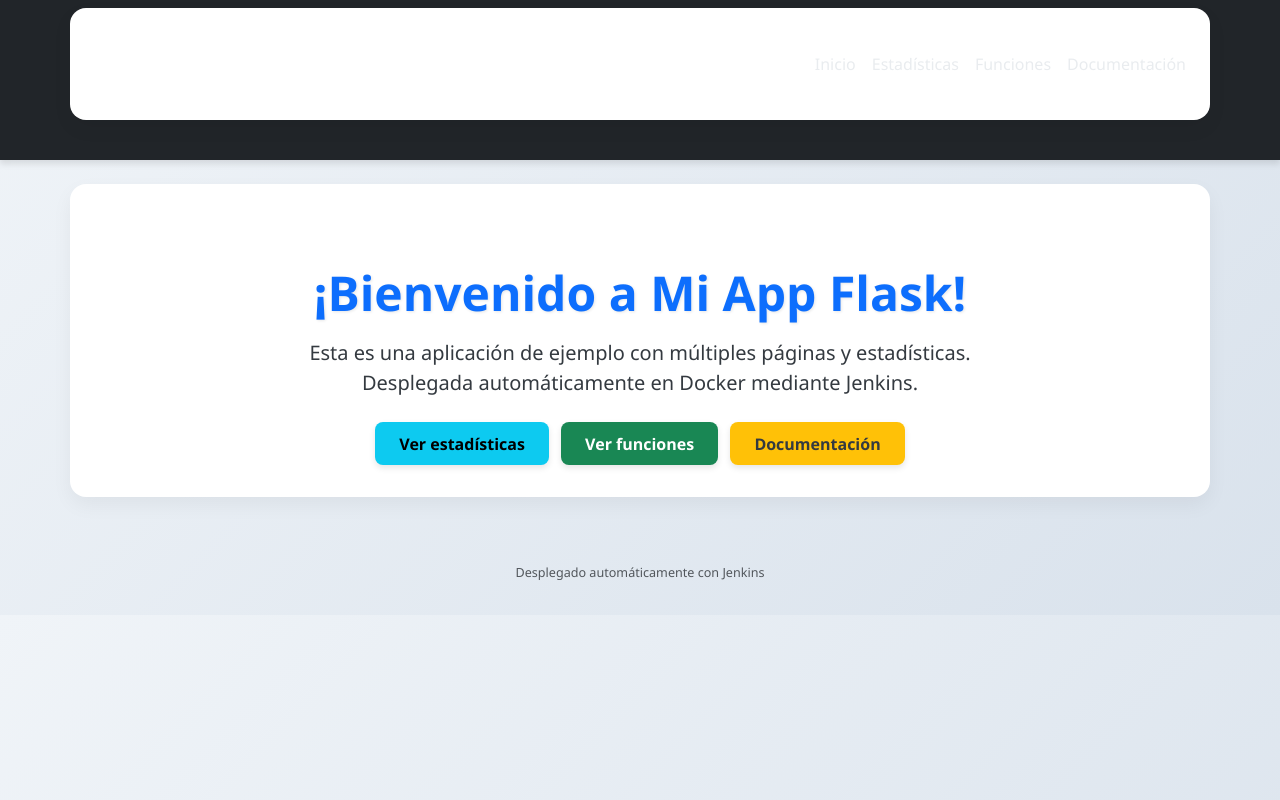
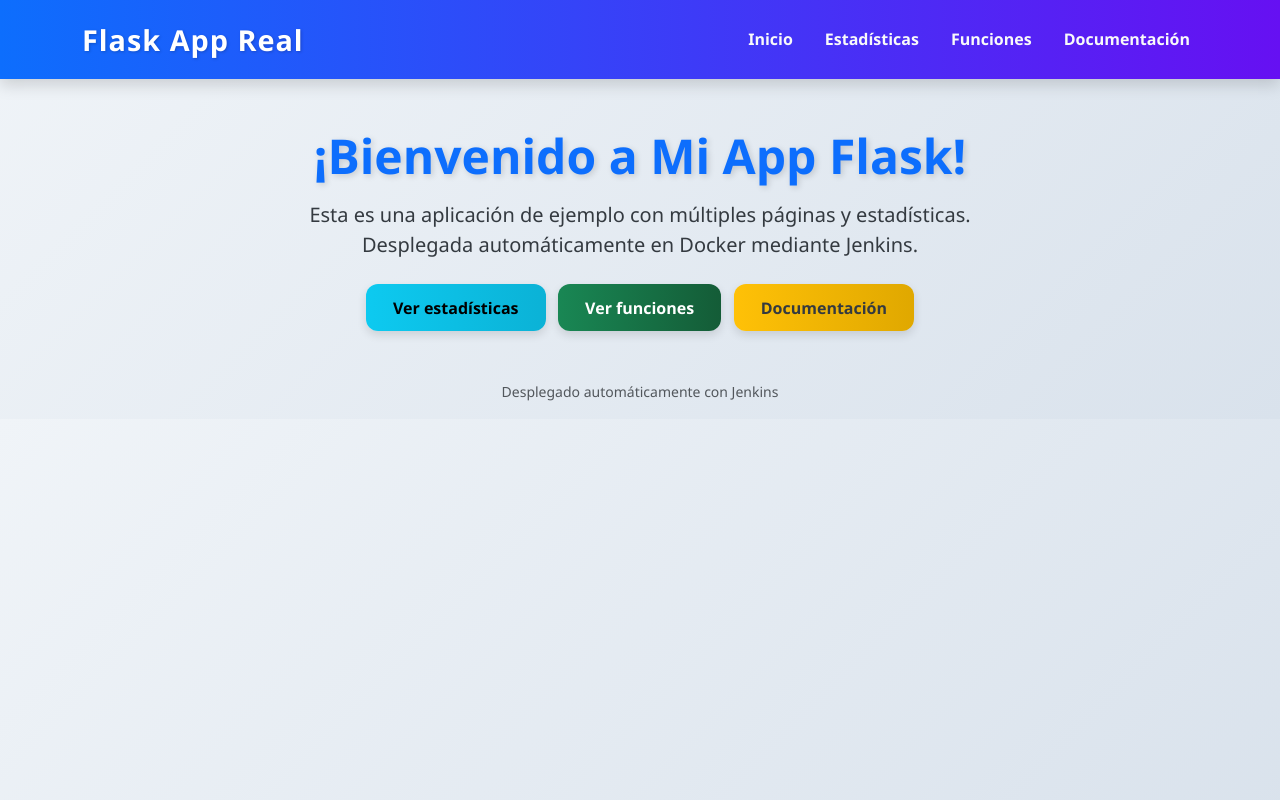
Before and after one commit to mcollado-dev/miapp-flask, a Flask app: page / in a window 1280 px wide. Run offline with Flask 3, Linux system fonts and the light colour scheme.

Commit message:
Update style.css

```diff
--- a/static/style.css
+++ b/static/style.css
@@ -9,25 +9,29 @@
 
 /* ====== CABECERA Y NAVBAR ====== */
 .navbar {
-    background: #0d6efd;
-    box-shadow: 0 4px 6px rgba(0,0,0,0.1);
+    background: linear-gradient(90deg, #0d6efd, #6610f2);
+    box-shadow: 0 6px 15px rgba(0,0,0,0.15);
+    padding: 0.8rem 2rem;
 }
 
 .navbar .navbar-brand {
-    font-size: 1.6rem;
+    font-size: 1.8rem;
     font-weight: bold;
     color: #fff !important;
     letter-spacing: 1px;
+    text-shadow: 1px 1px 3px rgba(0,0,0,0.2);
 }
 
 .navbar .nav-link {
-    color: #e9ecef !important;
-    font-weight: 500;
-    transition: color 0.3s;
+    color: #f8f9fa !important;
+    font-weight: 600;
+    margin-left: 1rem;
+    transition: all 0.3s;
 }
 
 .navbar .nav-link:hover {
     color: #ffd43b !important;
+    transform: scale(1.05);
 }
 
 /* ====== ENCABEZADOS ====== */
@@ -36,39 +40,71 @@
     margin-bottom: 1rem;
 }
 
-h1 { color: #0d6efd; font-size: 3rem; text-shadow: 1px 1px 3px rgba(0,0,0,0.1); }
-h2 { color: #198754; font-size: 2.5rem; text-shadow: 1px 1px 2px rgba(0,0,0,0.08); }
-h4 { color: #ffc107; font-size: 1.5rem; }
+h1 {
+    color: #0d6efd;
+    font-size: 3rem;
+    text-shadow: 2px 2px 6px rgba(0,0,0,0.15);
+}
+
+h2 {
+    color: #198754;
+    font-size: 2.5rem;
+    text-shadow: 1px 1px 3px rgba(0,0,0,0.1);
+}
+
+h4 {
+    color: #ffc107;
+    font-size: 1.5rem;
+}
 
 /* ====== BOTONES ====== */
 .btn {
-    border-radius: 0.5rem;
+    border-radius: 0.75rem;
     font-weight: 600;
-    padding: 0.6rem 1.5rem;
+    padding: 0.7rem 1.7rem;
     transition: all 0.3s;
-    box-shadow: 0 3px 6px rgba(0,0,0,0.1);
+    box-shadow: 0 4px 10px rgba(0,0,0,0.12);
 }
 
 .btn:hover {
-    transform: translateY(-2px);
-    box-shadow: 0 6px 12px rgba(0,0,0,0.15);
+    transform: translateY(-3px) scale(1.03);
+    box-shadow: 0 8px 20px rgba(0,0,0,0.18);
 }
 
 /* Colores personalizados para botones */
-.btn-info { background-color: #0dcaf0; border: none; }
-.btn-info:hover { background-color: #31d2f2; }
+.btn-info {
+    background: linear-gradient(90deg, #0dcaf0, #0bb2d6);
+    border: none;
+}
 
-.btn-success { background-color: #198754; border: none; }
-.btn-success:hover { background-color: #218838; }
+.btn-info:hover {
+    background: linear-gradient(90deg, #31d2f2, #0bb2d6);
+}
 
-.btn-warning { background-color: #ffc107; border: none; color: #343a40; }
-.btn-warning:hover { background-color: #ffcd39; }
+.btn-success {
+    background: linear-gradient(90deg, #198754, #145c37);
+    border: none;
+}
+
+.btn-success:hover {
+    background: linear-gradient(90deg, #218838, #145c37);
+}
+
+.btn-warning {
+    background: linear-gradient(90deg, #ffc107, #e0a800);
+    border: none;
+    color: #343a40;
+}
+
+.btn-warning:hover {
+    background: linear-gradient(90deg, #ffcd39, #e0a800);
+}
 
 /* ====== TABLAS ====== */
 .table {
-    border-radius: 0.5rem;
+    border-radius: 0.75rem;
     overflow: hidden;
-    box-shadow: 0 4px 8px rgba(0,0,0,0.05);
+    box-shadow: 0 6px 15px rgba(0,0,0,0.08);
 }
 
 .table thead {
@@ -77,38 +113,5 @@
 }
 
 .table-hover tbody tr:hover {
-    background-color: #e2e6ea;
-    transition: background-color 0.3s;
-}
-
-/* ====== TARJETAS Y CONTENEDORES ====== */
-.container {
-    padding: 2rem 1rem;
-    background: #fff;
-    border-radius: 1rem;
-    box-shadow: 0 8px 20px rgba(0,0,0,0.05);
-    margin-bottom: 2rem;
-}
-
-/* ====== PIE DE PÁGINA ====== */
-footer {
-    font-size: 0.9rem;
-    color: #6c757d;
-    text-align: center;
-    margin-top: 3rem;
-    padding: 1rem 0;
-}
-
-/* ====== LINKS ====== */
-a {
-    text-decoration: none;
-}
-
-a:hover {
-    text-decoration: underline;
-}
-
-/* ====== ANIMACIONES SUAVES ====== */
-table, .btn, .container {
-    transition: all 0.3s ease-in-out;
-}
+    background-color: #dfe3e6;
+    transition: backgro
```
